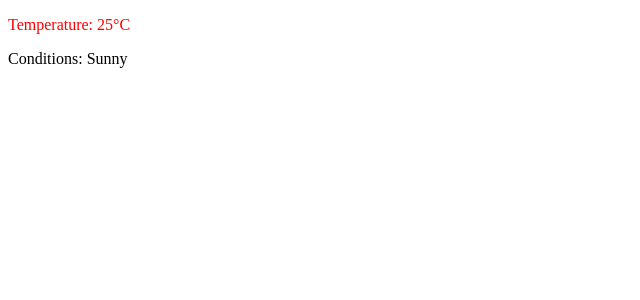
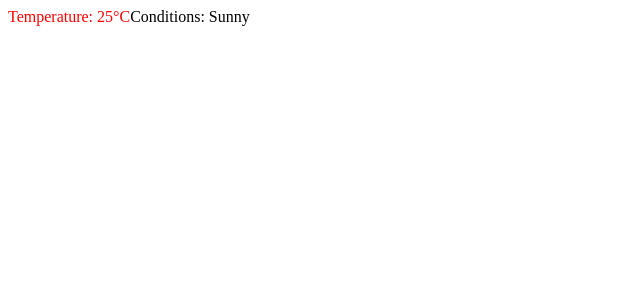
Before and after one commit to acciojob/conditional-weather-report-rraawww10, a React app: page / in a window 1280 px wide. Shown: the top 300 px of the page, without its empty margins (0-640 px from the left). Built offline with nearby package versions, Linux system fonts and the light colour scheme.

Commit message:
Update App.js

```diff
--- a/src/components/App.js
+++ b/src/components/App.js
@@ -7,8 +7,8 @@ const WeatherDisplay = ({ weather }) => {
 
   return (
     <div>
-      <p style={temperatureStyle}>Temperature: {temperature}&deg;C</p>
-      <p>Conditions: {conditions}</p>
+      <span style={temperatureStyle}>Temperature: {temperature}&deg;C</span>
+      <span>Conditions: {conditions}</span>
     </div>
   );
 };
```
